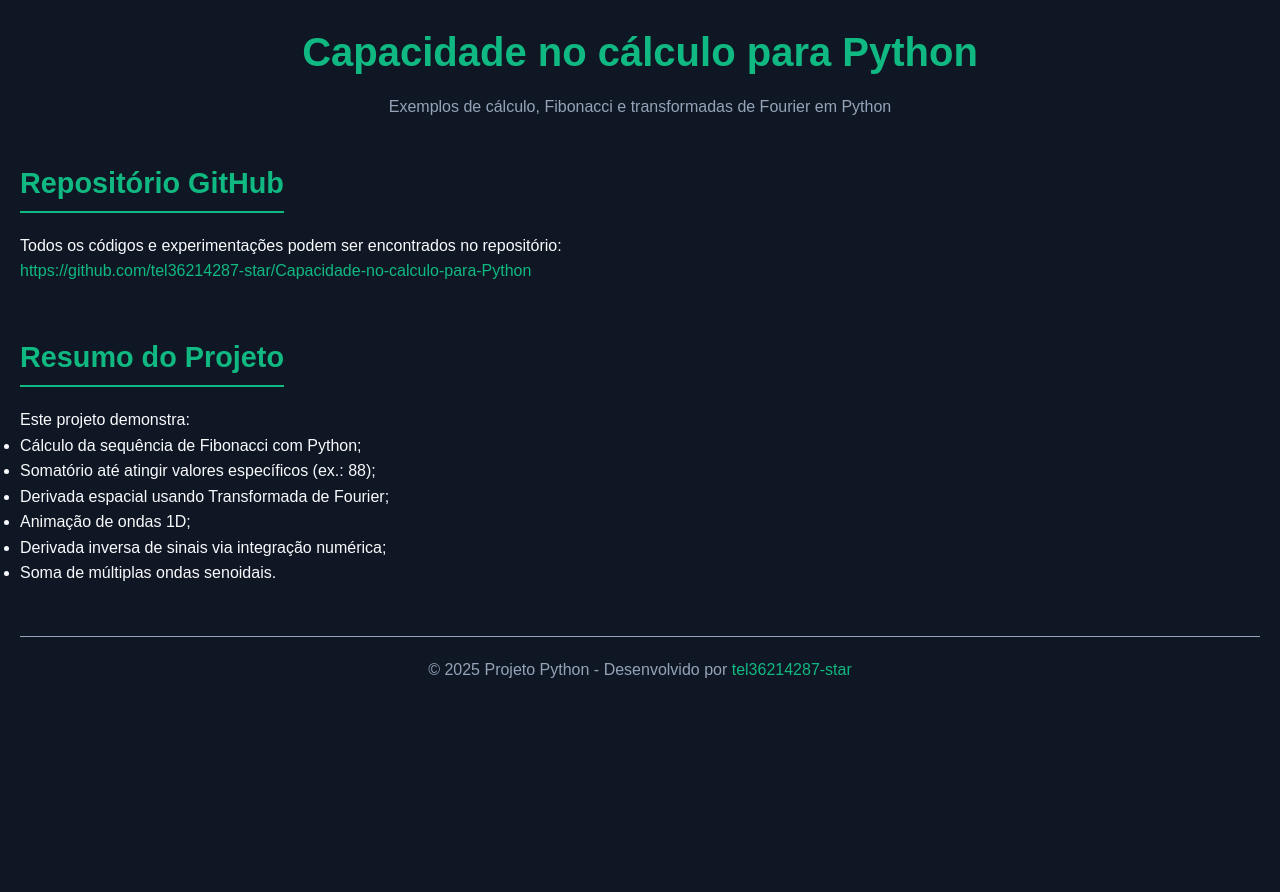
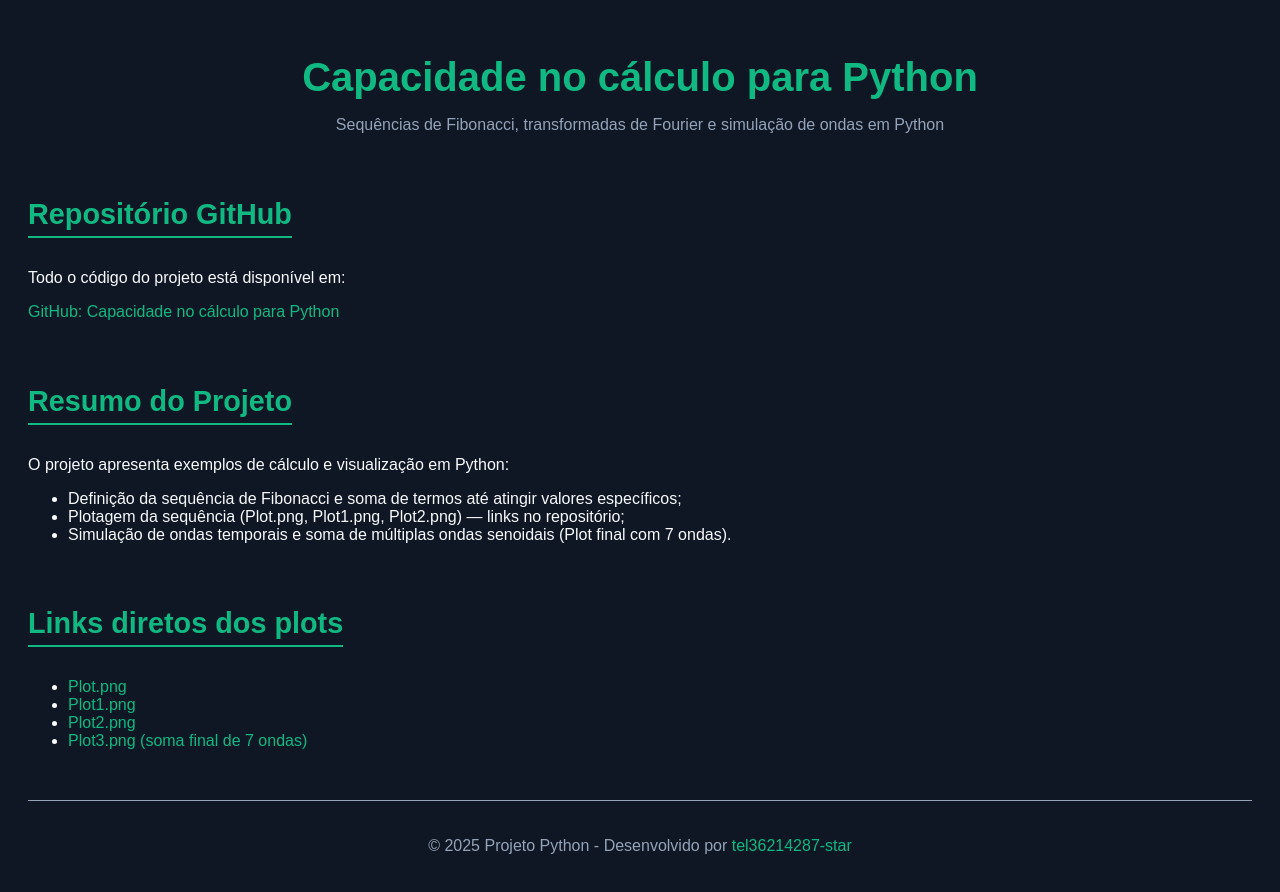
Before and after one commit to tel36214287-star/Capacidade-no-calculo-para-Python, a plain HTML site: page index.html in a window 1280 px wide. Before the commit the page ends 800 px from the top, so only its background shows below. Drawn offline with Linux system fonts and the light colour scheme.

Commit message:
Update index.html

```diff
--- a/index.html
+++ b/index.html
@@ -5,21 +5,59 @@
 <meta name="viewport" content="width=device-width, initial-scale=1.0">
 <title>Capacidade no cálculo para Python</title>
 <style>
-/* Reset básico */
-* { margin: 0; padding: 0; box-sizing: border-box; font-family: 'Arial', sans-serif; }
-body { background-color: #0f1724; color: #f8fafc; line-height: 1.6; padding: 20px; }
-header { text-align: center; margin-bottom: 40px; }
-header h1 { font-size: 2.5rem; color: #10b981; margin-bottom: 10px; }
-header p { font-size: 1rem; color: #94a3b8; }
-section { margin-bottom: 50px; }
-section h2 { font-size: 1.8rem; color: #10b981; margin-bottom: 20px; border-bottom: 2px solid #10b981; display: inline-block; padding-bottom: 5px; }
-pre, code { background-color: #0b1220; color: #f8fafc; padding: 10px; border-radius: 8px; overflow-x: auto; font-family: 'Courier New', monospace; font-size: 0.9rem; margin-bottom: 20px; }
-a { color: #10b981; text-decoration: none; transition: color 0.2s; }
-a:hover { color: #3b82f6; }
-footer { text-align: center; padding: 20px 0; border-top: 1px solid #94a3b8; margin-top: 50px; color: #94a3b8; }
-@media (max-width: 768px) {
-    header h1 { font-size: 2rem; }
-    section h2 { font-size: 1.5rem; }
+body {
+    background-color: #0f1724;
+    color: #f8fafc;
+    font-family: Arial, sans-serif;
+    padding: 20px;
+}
+header {
+    text-align: center;
+    margin-bottom: 40px;
+}
+header h1 {
+    font-size: 2.5rem;
+    color: #10b981;
+    margin-bottom: 10px;
+}
+header p {
+    font-size: 1rem;
+    color: #94a3b8;
+}
+section {
+    margin-bottom: 40px;
+}
+section h2 {
+    font-size: 1.8rem;
+    color: #10b981;
+    margin-bottom: 15px;
+    border-bottom: 2px solid #10b981;
+    display: inline-block;
+    padding-bottom: 5px;
+}
+pre, code {
+    background-color: #0b1220;
+    color: #f8fafc;
+    padding: 10px;
+    border-radius: 8px;
+    overflow-x: auto;
+    font-family: 'Courier New', monospace;
+    font-size: 0.9rem;
+    margin-bottom: 20px;
+}
+a {
+    color: #10b981;
+    text-decoration: none;
+}
+a:hover {
+    color: #3b82f6;
+}
+footer {
+    text-align: center;
+    padding: 20px 0;
+    border-top: 1px solid #94a3b8;
+    margin-top: 50px;
+    color: #94a3b8;
 }
 </style>
 </head>
@@ -27,25 +65,32 @@ footer { text-align: center; padding: 20px 0; border-top: 1px solid #94a3b8; mar
 
 <header>
     <h1>Capacidade no cálculo para Python</h1>
-    <p>Exemplos de cálculo, Fibonacci e transformadas de Fourier em Python</p>
+    <p>Sequências de Fibonacci, transformadas de Fourier e simulação de ondas em Python</p>
 </header>
 
 <section>
     <h2>Repositório GitHub</h2>
-    <p>Todos os códigos e experimentações podem ser encontrados no repositório:</p>
-    <p><a href="https://github.com/tel36214287-star/Capacidade-no-calculo-para-Python" target="_blank">https://github.com/tel36214287-star/Capacidade-no-calculo-para-Python</a></p>
+    <p>Todo o código do projeto está disponível em:</p>
+    <p><a href="https://github.com/tel36214287-star/Capacidade-no-calculo-para-Python" target="_blank">GitHub: Capacidade no cálculo para Python</a></p>
 </section>
 
 <section>
     <h2>Resumo do Projeto</h2>
-    <p>Este projeto demonstra:</p>
+    <p>O projeto apresenta exemplos de cálculo e visualização em Python:</p>
     <ul>
-        <li>Cálculo da sequência de Fibonacci com Python;</li>
-        <li>Somatório até atingir valores específicos (ex.: 88);</li>
-        <li>Derivada espacial usando Transformada de Fourier;</li>
-        <li>Animação de ondas 1D;</li>
-        <li>Derivada inversa de sinais via integração numérica;</li>
-        <li>Soma de múltiplas ondas senoidais.</li>
+        <li>Definição da sequência de Fibonacci e soma de termos até atingir valores específicos;</li>
+        <li>Plotagem da sequência (Plot.png, Plot1.png, Plot2.png) — links no repositório;</li>
+        <li>Simulação de ondas temporais e soma de múltiplas ondas senoidais (Plot final com 7 ondas).</li>
+    </ul>
+</section>
+
+<section>
+    <h2>Links diretos dos plots</h2>
+    <ul>
+        <li><a href="https://github.com/tel36214287-star/Capacidade-no-calculo-para-Python/blob/main/Publicar/Plot.png" target="_blank">Plot.png</a></li>
+        <li><a href="https://github.com/tel36214287-star/Capacidade-no-calculo-para-Python/blob/main/Publicar/Plot1.png" target="_blank">Plot1.png</a></li>
+        <li><a href="https://github.com/tel36214287-star/Capacidade-no-calculo-para-Python/blob/main/Publicar/Plot2.png" target="_blank">Plot2.png</a></li>
+        <li><a href="https://github.com/tel36214287-star/Capacidade-no-calculo-para-Python/blob/main/Publicar/Plot3.png" target="_blank">Plot3.png (soma final de 7 ondas)</a></li>
     </ul>
 </section>
 
```
